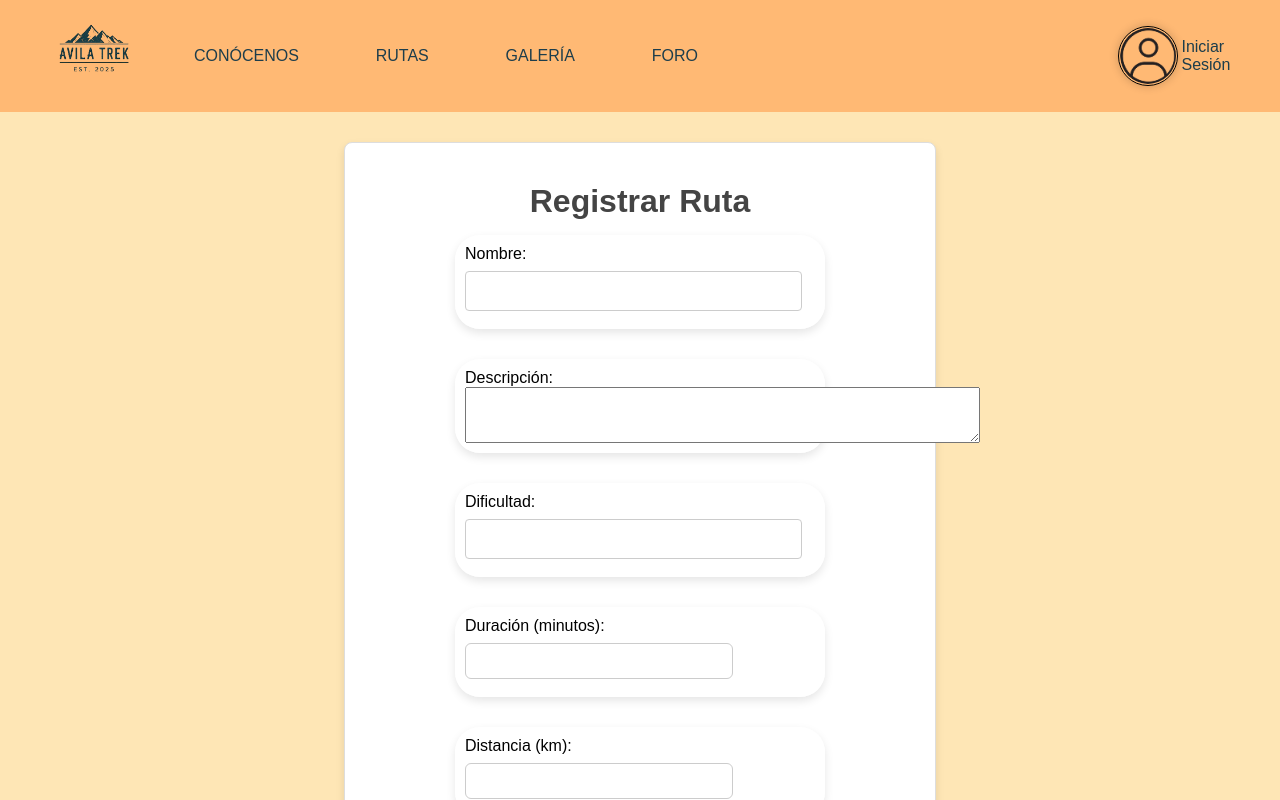
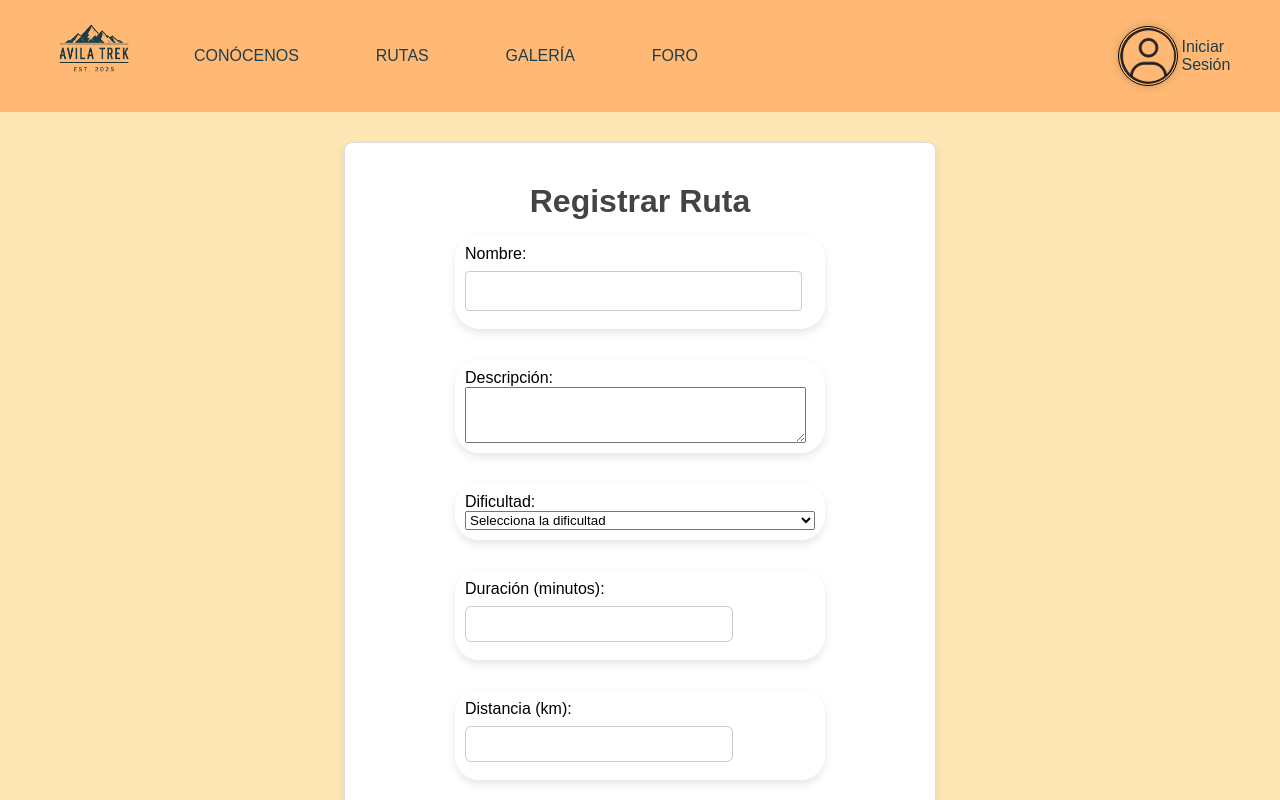
Before and after one commit to DaniT15/Proyecto-SI-V2.0, a React (Vite) app: page /registrarRuta in a window 1280 px wide. Shown: the top 800 px of the page. Built offline with nearby package versions, Linux system fonts and the light colour scheme; no server answers; a web font is replaced by a local one.

Commit message:
Cambios al registrar Ruta

```diff
--- a/src/estilos/conocenos.css
+++ b/src/estilos/conocenos.css
@@ -19,12 +19,12 @@
 /* Contenedor de la información */
 .div-info {
     height: auto;
-    width: 100vw;
+    width: auto;
     display: flex;
     flex-direction: column;
     justify-content: center;
     align-items: center;
-    padding: 5vh 0;
+    padding: 1vh 0;
 }
 
 /* Estilo general de los bloques */
@@ -32,11 +32,10 @@
     display: flex;
     flex-direction: column;
     height: auto;
-    width: 80vw;
-    max-width: 900px; /* Para que no se estire demasiado en pantallas grandes */
+    width: 1200px; /* Para que no se estire demasiado en pantallas grandes */
     justify-content: center;
-    margin: 4vh 0;
-    padding: 5vh 4vw;
+    margin: 0vh 0;
+    padding: 5vh 2vw;
     border-radius: 25px;
     box-shadow: 0 4px 10px rgba(0, 0, 0, 0.1); /* Sombra sutil para darle profundidad */
     background-color: rgba(255, 255, 255, 0.9); /* Fondo semitransparente para mejorar contraste */
--- a/src/estilos/crearActividad.css
+++ b/src/estilos/crearActividad.css
@@ -13,8 +13,13 @@
 .info {
     margin-bottom: 30px;
 }
+
+.info textarea{
+    width: 335px;
+}
+
 .descripcion {
-    width: 450px;
+    width: 100px;
     height: 50px;
     resize:vertical;
     font-size: 16px;
--- a/src/estilos/registrarRuta.css
+++ b/src/estilos/registrarRuta.css
@@ -21,3 +21,8 @@
     font-size: 16px;
     font-family: 'Myanmar Khyay', sans-serif;
 }
+
+.foto-portada {
+    width: 500px;
+    border-radius: 10px;
+}
--- a/src/paginas/Conocenos.jsx
+++ b/src/paginas/Conocenos.jsx
@@ -11,7 +11,7 @@
             <div className='div-info'>
                 <div className='info bloque1'>
                     <h1>Apasionados por el Ávila</h1>
-                    <p>Somos un grupo de amantes de la naturaleza que compartimos la pasión por el senderismo y la belleza del Ávila. Nuestra misión es guiar a otros a descubrir los secretos de esta montaña mágica, crear experiencias inolvidables y que cada vez seamos más personas con amor al senderismo.</p>
+                    <p>Somos un grupo diverso y unido por un amor profundo hacia la naturaleza, con el Ávila como nuestro epicentro de admiración. Compartimos una pasión inquebrantable por el senderismo y nos maravillamos ante la majestuosidad y la belleza de esta montaña emblemática. Nuestra misión trasciende la simple actividad física; buscamos ser embajadores de este tesoro natural, guiando a otros a descubrir sus secretos mejor guardados. Nos esforzamos por crear experiencias de senderismo que dejen huellas imborrables en el alma de cada participante, fomentando un sentido de comunidad y un creciente amor por el senderismo en cada persona que se une a nosotros.</p>
                 </div>
 
                 <div className='info bloque2'>
--- a/src/paginas/RegistrarRuta.jsx
+++ b/src/paginas/RegistrarRuta.jsx
@@ -61,7 +61,13 @@
                     </div>
                     <div className='info'>
                         <label>Dificultad:</label>
-                        <input type="text" value={dificultad} onChange={(e) => setDificultad(e.target.value)} required />
+                        <select value={dificultad} onChange={(e) => setDificultad(e.target.value)} required>
+                            <option value="">Selecciona la dificultad</option>
+                            <option value="Extremo">Extrema</option>
+                            <option value="Alto">Alta</option>
+                            <option value="Medio">Media</option>
+                            <option value="Bajo">Baja</option>
+                        </select>
                     </div>
                     <div className='info'>
                         <label>Duración (minutos):</label>
```
